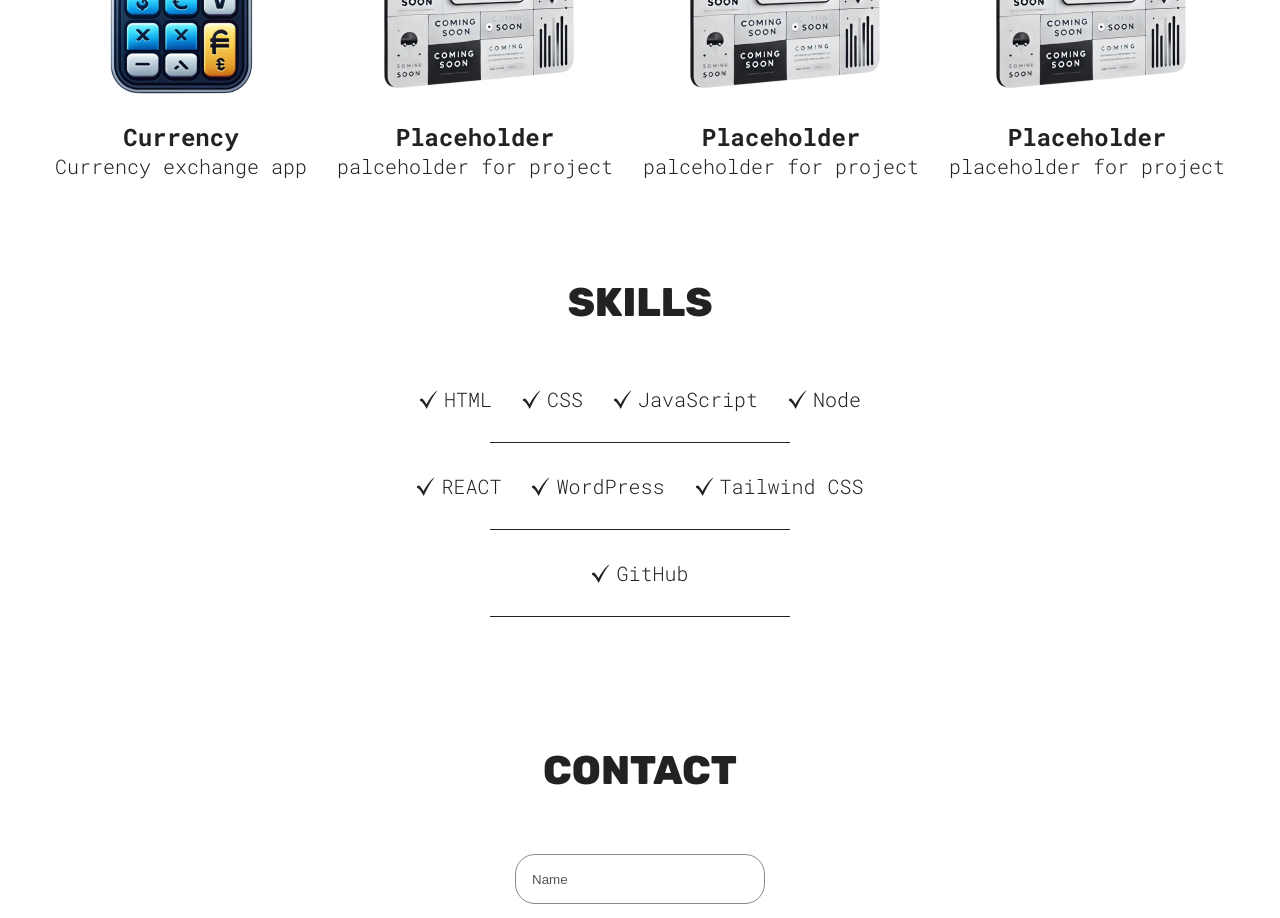
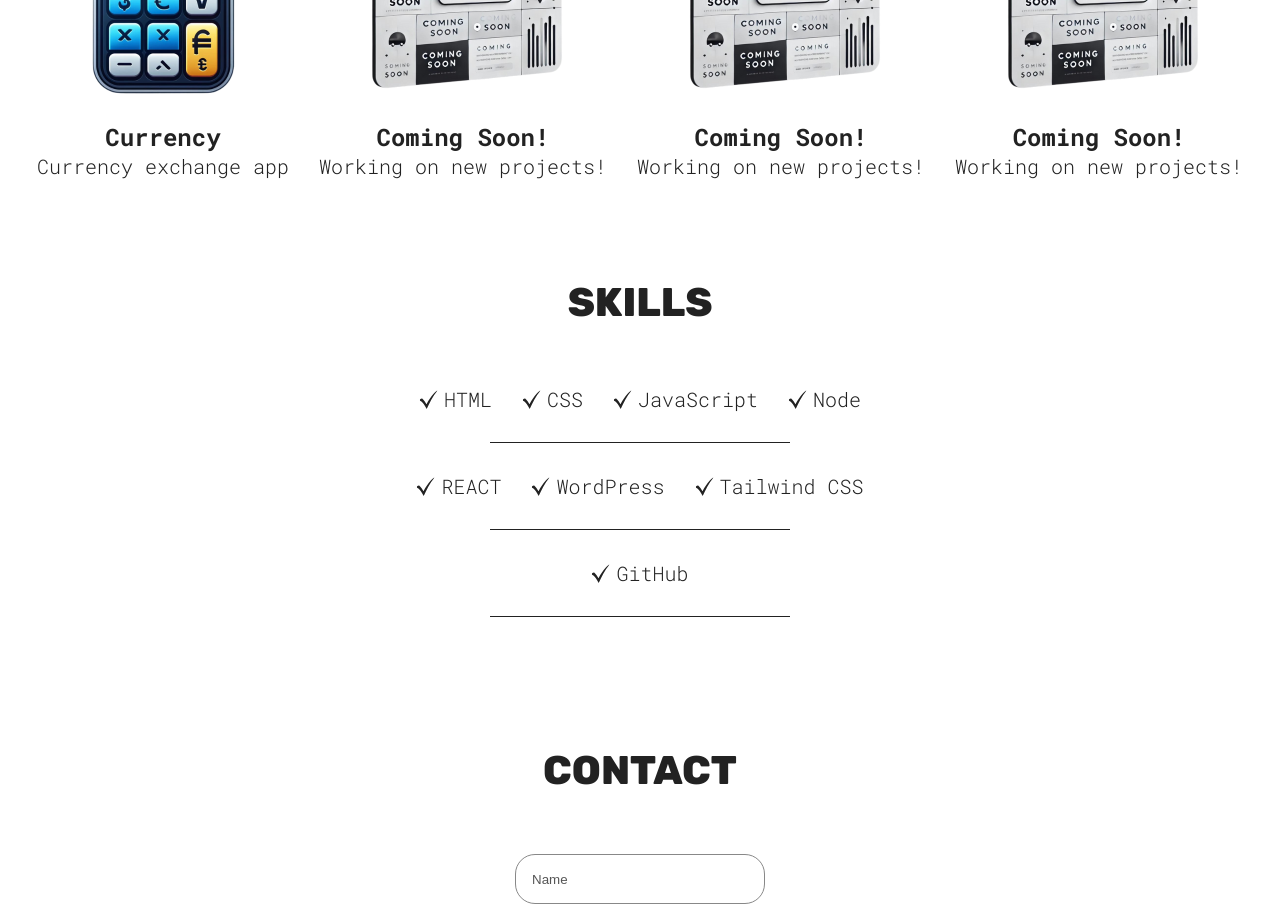
Before and after one commit to JoonasHilt/portfolio-joonas, a React (Vite) app: page / in a window 1280 px wide. Shown: the part 1140-2058 px from the top of the page. Built offline with nearby package versions, Linux system fonts and the light colour scheme.

Commit message:
updated cv and projects section

```diff
--- a/src/sections/Hero/Hero.jsx
+++ b/src/sections/Hero/Hero.jsx
@@ -8,7 +8,7 @@ import githubLight from "../../assets/github-light.svg";
 import githubDark from "../../assets/github-dark.svg";
 import linkedinLight from "../../assets/linkedin-light.svg";
 import linkedinDark from "../../assets/linkedin-dark.svg";
-import CV from "../../assets/Joonas_CV_2024.pdf";
+import CV from "../../assets/Joonas_Hiltunen_CV-24.pdf";
 import { useTheme } from "../../common/ThemeContext";
 //figure out way to change picture when going dark mode and light mode!
 function Hero() {
--- a/src/sections/Projects/Projects.jsx
+++ b/src/sections/Projects/Projects.jsx
@@ -19,20 +19,20 @@ function Projects() {
         <ProjectCard
           src={comingSoon}
           link="https://github.com/JoonasHilt"
-          h3="Placeholder"
-          p="palceholder for project"
+          h3="Coming Soon!"
+          p="Working on new projects!"
         />
         <ProjectCard
           src={comingSoon2}
           link="https://github.com/JoonasHilt"
-          h3="Placeholder"
-          p="palceholder for project"
+          h3="Coming Soon!"
+          p="Working on new projects!"
         />
         <ProjectCard
           src={comingSoon3}
           link="https://github.com/JoonasHilt"
-          h3="Placeholder"
-          p="placeholder for project"
+          h3="Coming Soon!"
+          p="Working on new projects!"
         />
       </div>
     </section>
```
Also changed, not shown: 2 other files (tests, documents, lock files or other folders).
